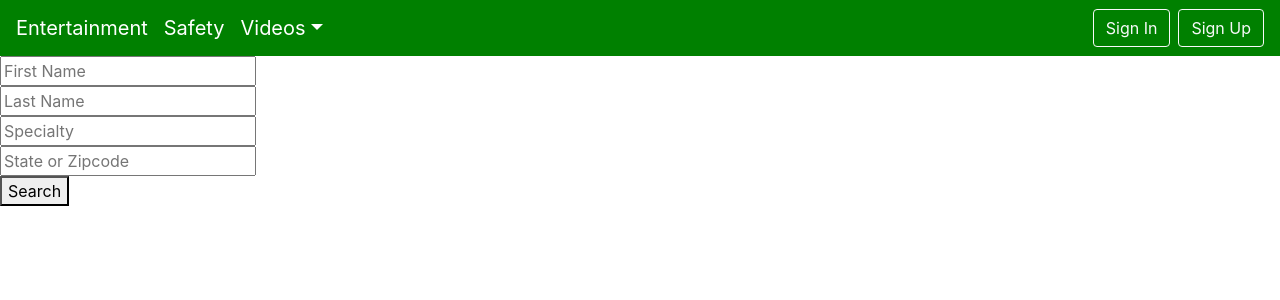
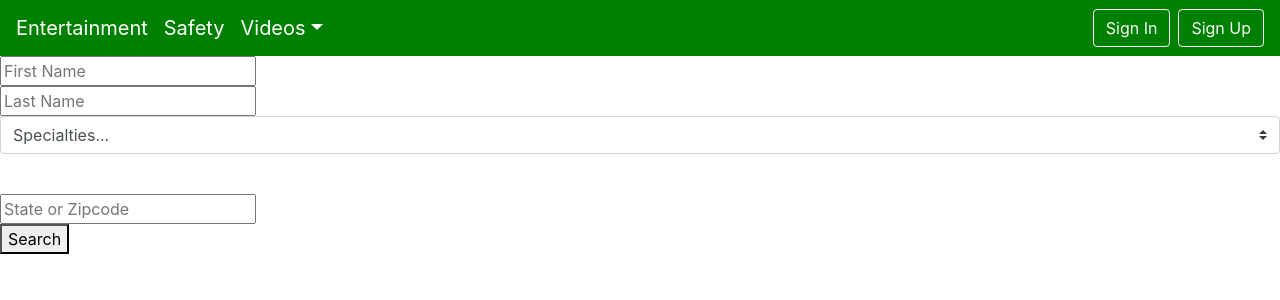
Before and after one commit to satinder042890/empowerment, a React (Create React App) app in the folder client/: page /safety/1 in a window 1280 px wide. Shown: the top 300 px of the page. Built offline with nearby package versions, Linux system fonts and the light colour scheme.

Commit message:
DROP DOWN NOT WORKINNGGGG

```diff
--- a/client/src/components/FutureAppt/index.js
+++ b/client/src/components/FutureAppt/index.js
@@ -1,6 +1,6 @@
 import React from 'react';
 import "./style.css";
-import { PromiseProvider } from 'mongoose';
+// import { PromiseProvider } from 'mongoose';
 
 export function FutureAppt({children}) {
     return(
--- a/client/src/components/SafetyTips/index.js
+++ b/client/src/components/SafetyTips/index.js
@@ -10,8 +10,12 @@ class Health extends Component {
     specialty: "",
     zipcode: "",
     doctors : [],
+
   };
 
+  getValue = (e)=>{
+    this.setState({specialty:e.target.value})
+  }
 
 
   render() {
@@ -29,7 +33,28 @@ class Health extends Component {
 
           <br></br>
 
-          <input type="text" placeholder="Specialty" value={this.state.specialty.toLowerCase()} onChange= {b => this.updateSpecialty(b)} />
+        <div class="input-group mb-3">
+          {/* <div class="input-group-prepend">
+            <label class="input-group-text" for="inputGroupSelect01">Specialties</label>
+          </div> */}
+        <select class="custom-select" id="inputGroupSelect01" value={this.state.specialty} onChange={this.getValue}>
+          <option selected>Specialties...</option>
+          <option value="massage-therapy">Massage Therapy</option>
+          <option value="dentist">Dentist</option>
+          <option value="3">Three</option>
+        </select>
+        </div>
+
+
+          {/* <select className= "chosenselect" placeholder = "Specialty" value = {this.state.specialty.toLowerCase()} onChange= {b => this.updateSpecialty(b)}>
+          <option value = {this.state.specialty}>dentist</option>
+          <option value = {this.state.specialty}>massage-therapy</option>
+
+          </select> */}
+          {/* event.target.value =
+
+          <select value={speciality[0]}>{speciality[0]}</select> */}
+          {/* <input type="text" placeholder="Specialty" value={this.state.specialty.toLowerCase()} onChange= {b => this.updateSpecialty(b)} /> */}
 
 
           <br></br>
@@ -103,10 +128,11 @@ class Health extends Component {
 
   updateFirstName = (x) => this.setState({firstname:x.target.value})
   updateLastName = (a) => this.setState({lastname:a.target.value})
-  updateSpecialty = (b) => this.setState({specialty:b.target.value})
+  // updateSpecialty = (b) => this.setState({specialty:b.target.value})
   updateZipcode = (c) => this.setState({zipcode:c.target.value})
 
   handleclick = async (e) => {
+    // console.log(this.state.specialty)
     //provide dropdown for specialty and make it lowercase
     const res = await getDoctors(this.state.specialty, this.state.zipcode, this.state.firstname, this.state.lastname);
     //HealthAPI.get("/")
```
